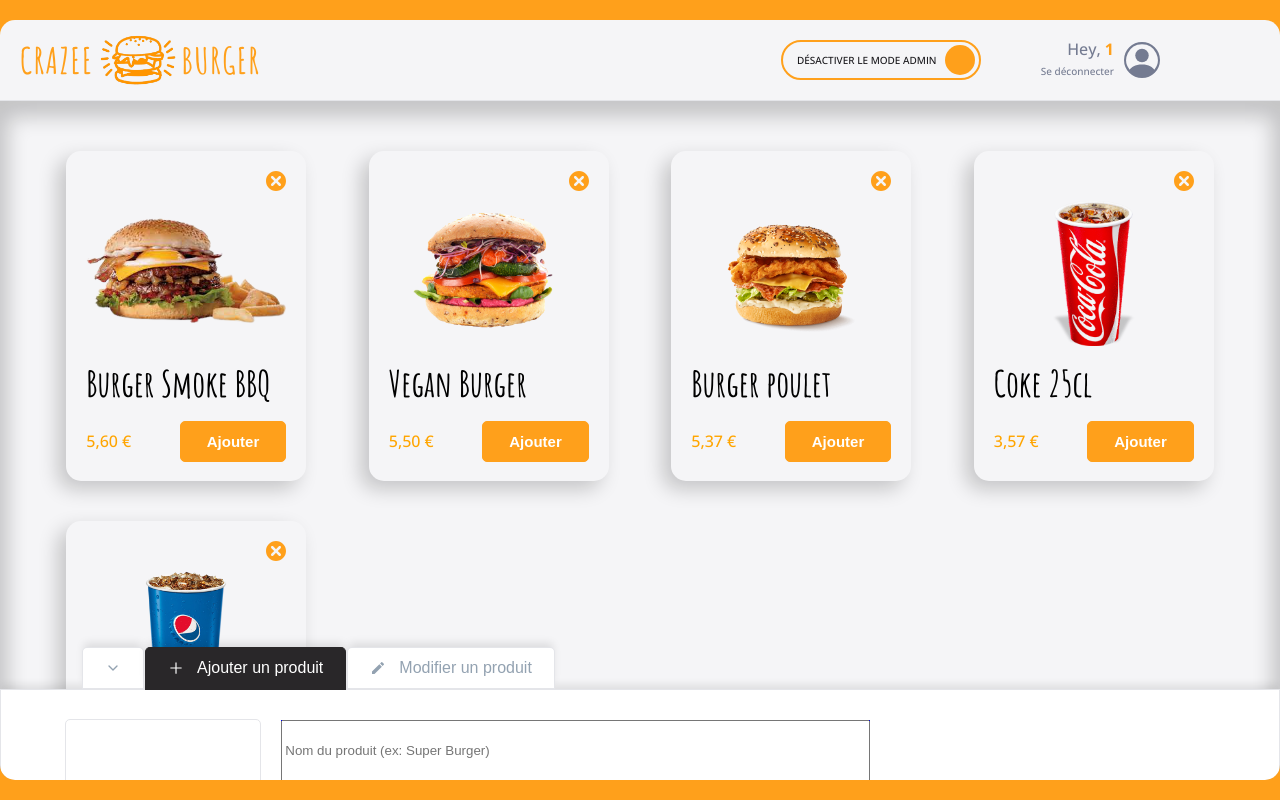
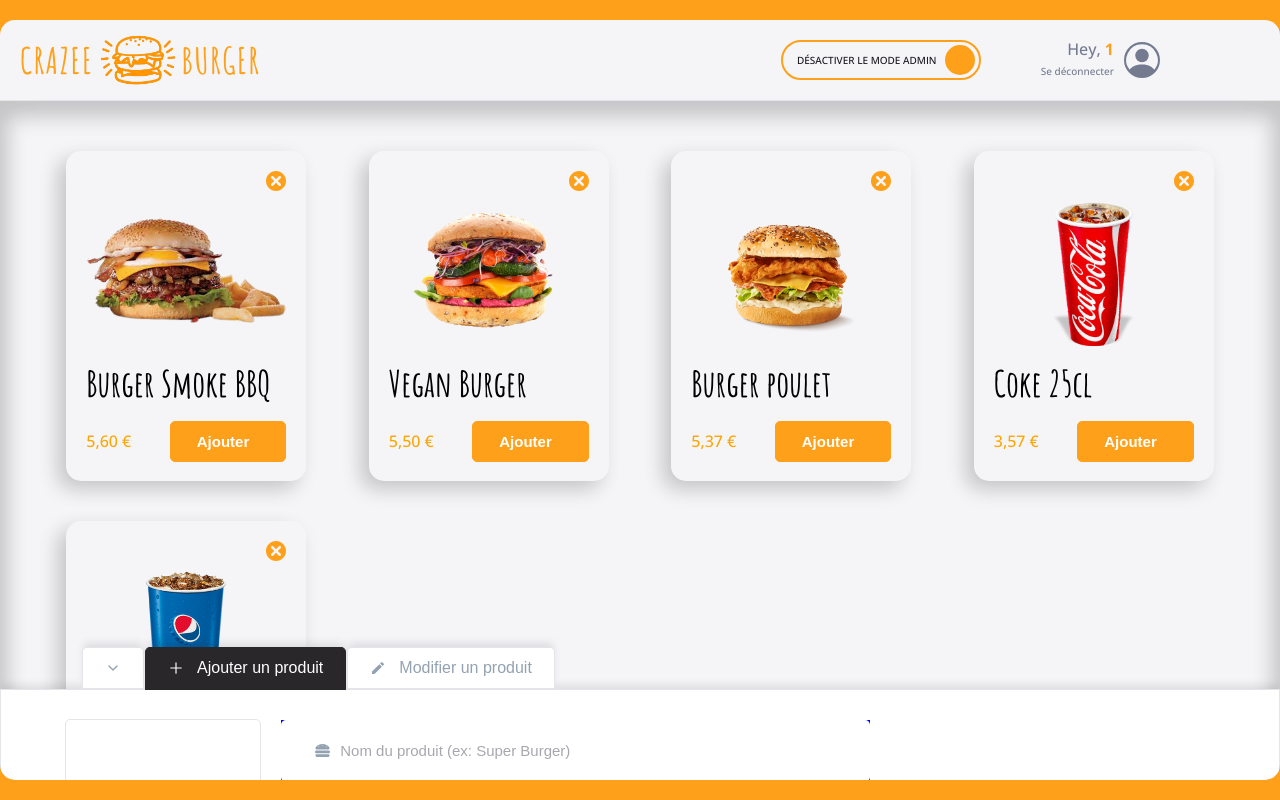
Before and after one commit to QiaoAn05/crazee-burger, a React (Vite) app: page /order/1 in a window 1280 px wide. Built offline with nearby package versions, Linux system fonts and the light colour scheme.

Commit message:
♻️ F08: LOGIN >  LoginForm > Keep generic style only inside component(TextInput and PrimaryButton)

```diff
--- a/src/components/pages/login/LoginForm.jsx
+++ b/src/components/pages/login/LoginForm.jsx
@@ -1,28 +1,27 @@
-import { useState } from "react"
-import { useNavigate } from "react-router-dom"
+import { useState } from "react";
+import { useNavigate } from "react-router-dom";
 import { IoChevronForward } from "react-icons/io5";
-import styled from 'styled-components';
+import styled from "styled-components";
 import { BsPersonCircle } from "react-icons/bs";
 import TextInput from "../../reusable-ui/TextInput";
 import PrimaryButton from "../../reusable-ui/PrimaryButton";
 import { theme } from "../../../theme";
 
-
 export default function LoginForm() {
   //States
-  const [inputValue, setInputValue] = useState("")
-  const navigate = useNavigate()
+  const [inputValue, setInputValue] = useState("");
+  const navigate = useNavigate();
 
   //Comportements
   const handleChange = (e) => {
-    setInputValue(e.target.value)
-  }
+    setInputValue(e.target.value);
+  };
 
   const handleSubmit = (e) => {
-    e.preventDefault()
-    setInputValue("")
-    navigate(`order/${inputValue}`)
-  }
+    e.preventDefault();
+    setInputValue("");
+    navigate(`order/${inputValue}`);
+  };
   //Affichage
   return (
     <LoginFormStyled action="submit" onSubmit={handleSubmit}>
@@ -34,17 +33,13 @@
         onChange={handleChange}
         placeholder="Entrez votre prénom"
         required
-        Icon={<BsPersonCircle className="icon" />}
+        Icon={<BsPersonCircle />}
+        className="input-login"
       />
-      <PrimaryButton
-      Label="Accéder à mon espace"
-      Icon={<IoChevronForward className="btn-icon"/>}
-      />
-
+      <PrimaryButton Label="Accéder à mon espace" Icon={<IoChevronForward />} />
     </LoginFormStyled>
-  )
+  );
 }
-
 
 const LoginFormStyled = styled.form`
   text-align: center;
@@ -57,7 +52,7 @@
 
   hr {
     border: 1.5px solid ${theme.colors.loginLine};
-  margin-bottom: ${theme.gridUnit *5}px;
+    margin-bottom: ${theme.gridUnit * 5}px;
   }
 
   h1 {
@@ -70,4 +65,8 @@
     margin: 20px 10px 10px;
     font-size: ${theme.fonts.sizes.P4};
   }
+
+  .input-login {
+    margin: 18px 0;
+  }
 `;
--- a/src/components/pages/order/main/admin/adminPanel/AddForm.jsx
+++ b/src/components/pages/order/main/admin/adminPanel/AddForm.jsx
@@ -3,6 +3,10 @@
 import OrderContext from "../../../../../../context/OrderContext";
 import { FiCheck } from "react-icons/fi";
 import { theme } from "../../../../../../theme";
+import TextInput from "../../../../../reusable-ui/TextInput";
+import { FaHamburger } from "react-icons/fa";
+import { BsFillCameraFill } from "react-icons/bs";
+import { MdOutlineEuro } from "react-icons/md";
 
 const EMPTY_PRODUCT = {
   id: "",
@@ -56,26 +60,29 @@
         )}
       </div>
       <div className="input-fields">
-        <input
+        <TextInput
           name="title"
           value={newProduct.title}
           type="text"
           placeholder="Nom du produit (ex: Super Burger)"
           onChange={handleChange}
+          Icon={<FaHamburger />}
         />
-        <input
+        <TextInput
           name="imageSource"
           value={newProduct.imageSource}
           type="text"
           placeholder="Lien URL d'une image (ex: https://la-photo-de-mon-produit.png)"
           onChange={handleChange}
+          Icon={<BsFillCameraFill />}
         />
-        <input
+        <TextInput
           name="price"
           value={newProduct.price ? newProduct.price : ""}
           type="text"
           placeholder="Prix"
           onChange={handleChange}
+          Icon={<MdOutlineEuro />}
         />
       </div>
       <div className="submit">
--- a/src/components/reusable-ui/PrimaryButton.jsx
+++ b/src/components/reusable-ui/PrimaryButton.jsx
@@ -4,12 +4,10 @@
 export default function PrimaryButton({ Label, Icon, OnClick }) {
   return (
     <PrimaryButtonStyled onClick={OnClick && OnClick}>
-        <span>
-          {Label}
-        </span>
-        { Icon && Icon }
-      </PrimaryButtonStyled>
-  )
+      <span>{Label}</span>
+      <div className="icon">{Icon && Icon}</div>
+    </PrimaryButtonStyled>
+  );
 }
 
 const PrimaryButtonStyled = styled.button`
@@ -36,4 +34,11 @@
     color: ${theme.colors.primary};
     cursor: pointer;
   }
+
+  .icon {
+    display: flex;
+    justify-content: center;
+    align-items: center;
+    /* margin-left: 10px; */
+  }
 `;
--- a/src/components/reusable-ui/TextInput.jsx
+++ b/src/components/reusable-ui/TextInput.jsx
@@ -1,18 +1,19 @@
 import styled from "styled-components";
 import { theme } from "../../theme";
 
-export default function TextInput({ value, onChange, Icon, ...extraProps }) {
+export default function TextInput({
+  value,
+  onChange,
+  Icon,
+  className,
+  ...extraProps
+}) {
   return (
-    <TextInputStyled>
-    {Icon && Icon}
-    <input
-      value={value}
-      onChange={onChange}
-      type="text"
-      {...extraProps}
-    />
-  </TextInputStyled>
-  )
+    <TextInputStyled className={className}>
+      <div className="icon">{Icon && Icon}</div>
+      <input value={value} onChange={onChange} type="text" {...extraProps} />
+    </TextInputStyled>
+  );
 }
 
 const TextInputStyled = styled.div`
@@ -21,11 +22,14 @@
   display: flex;
   align-items: center;
   padding: 18px 24px;
-  margin: 18px 0;
+  /* gap: 10px; */
 
   .icon {
+    display: flex;
+    justify-content: center;
+    align-items: center;
     font-size: ${theme.fonts.sizes.SM};
-    margin-right: ${theme.spacing.xs};
+    margin: 0 8px 0 10px;
     color: ${theme.colors.greySemiDark};
   }
 
@@ -44,6 +48,4 @@
       color: ${theme.colors.greyMedium};
     }
   }
-
-
 `;
```
Lines whose indentation alone changed are shown as unchanged.
